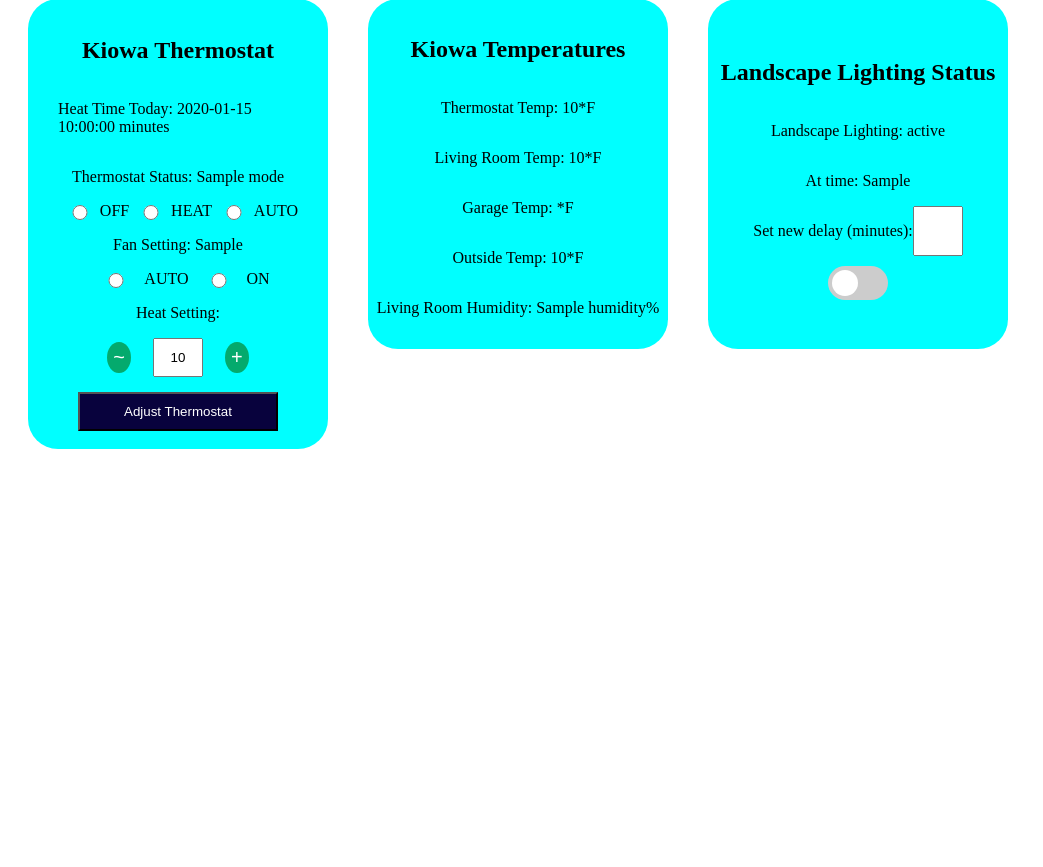
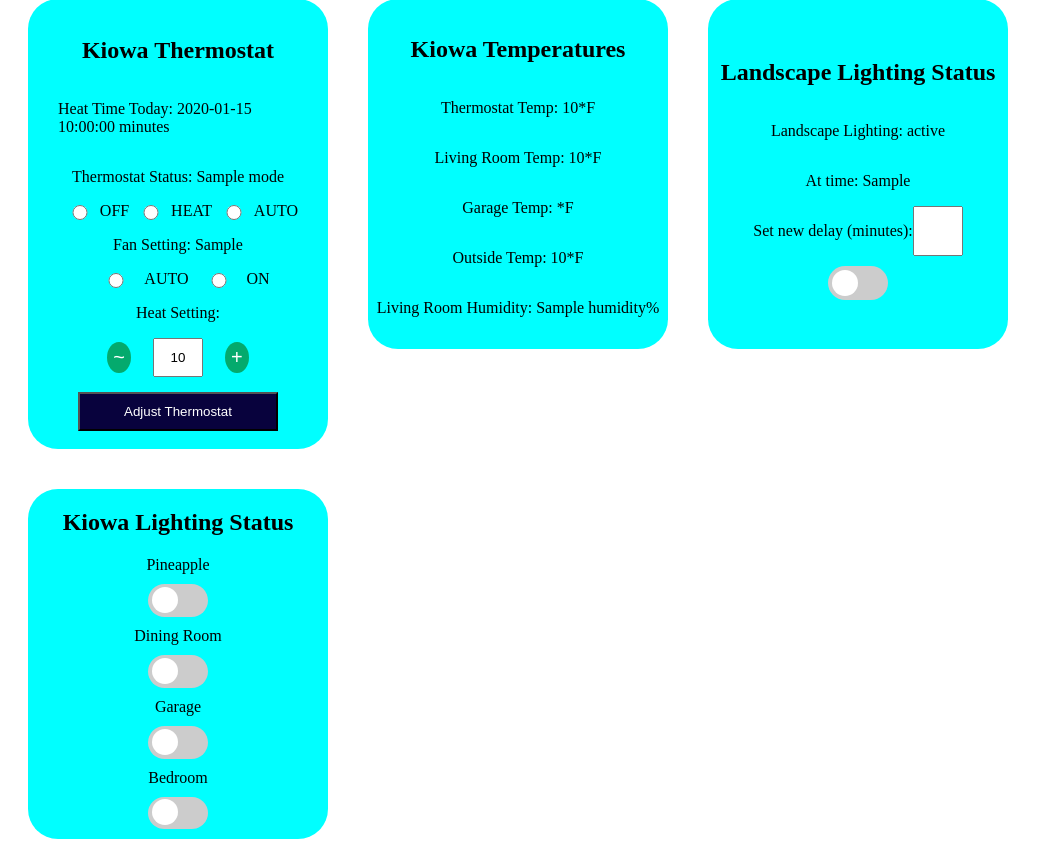
Before and after one commit to sailcali/kiowa-monitor-API, a Flask app: template app/templates/dashboard.html in a window 1280 px wide. Shown: the part 189-1056 px from the top of the page, without its empty margins (0-1043 px from the left). Before the commit the page ends 638 px from the top, so only its background shows below. Run offline with Flask 2, Linux system fonts and the light colour scheme; the template is opened without the code that fills it: most values are stand-ins (such as "Sample title", 1, 10 or a date in 2020); data that the repository does not hold is empty; parts of the project's set-up code (start-up, migrations or seed data) failed here and were passed over.

Commit message:
added lighting panel to dashboard

```diff
--- a/app/routes.py
+++ b/app/routes.py
@@ -6,8 +6,10 @@ from datetime import datetime, timedelta, date
 import requests
 from dotenv import load_dotenv
 import os
+from smartthings import SMARTTHINGS_DEVICES
 
 load_dotenv()
+SMARTTHINGS_TOKEN = os.environ.get("SMARTTHINGS_TOKEN")
 IP = os.environ.get("VENSTAR_IP")
 PI_ZERO_IP = os.environ.get("PI_ZERO_IP")
 VENSTAR_INFO_URL = 'http://' + IP + '/query/info'
@@ -15,6 +17,7 @@ VENSTAR_SENSOR_URL = 'http://' + IP + '/query/sensors'
 VENSTAR_RUNTIMES_URL = 'http://' + IP + '/query/runtimes'
 VENSTAR_CONTROL_URL = 'http://' + IP + '/control'
 GARAGE_PI_STATUS_URL = 'http://' + PI_ZERO_IP + '/get-status'
+SMARTTHINGS_DEVICES_URL = 'https://api.smartthings.com/v1/devices'
 
 temps_bp = Blueprint('temps_bp', __name__, url_prefix='/temps')
 venstar_bp = Blueprint('venstar_bp', __name__, url_prefix='/venstar')
@@ -245,3 +248,48 @@ def get_food_schedule():
         db.session.add(new_meal)
         db.session.commit()
         return redirect(url_for('food_bp.get_food_schedule'))
+
+@api_bp.route('/smartthings/status', methods=['GET', 'POST'])
+def interact_smartthings():
+    headers = {"Authorization": "Bearer " + SMARTTHINGS_TOKEN}
+    if request.method == 'GET':
+        states = {"devices": []}
+        for device, id in SMARTTHINGS_DEVICES.items():
+            response = requests.get(f'{SMARTTHINGS_DEVICES_URL}/{id}/status', headers=headers)
+            device_state = response.json()
+            states['devices'].append({"name": device, 'state': device_state['components']['main']['switch']['switch']['value']})
+        return jsonify(states)
+    if request.method == 'POST':
+        data = request.get_json()
+        new_state = ''
+        device = ''
+        if data['light'] == 'pineappleLightSwitch':
+            device = 'Pineapple'
+            if data['state']:
+                new_state = 'on'
+            else:
+                new_state = 'off'
+        elif data['light'] == 'diningLightSwitch':
+            device = 'Dining Room Table'
+            if data['state']:
+                new_state = 'on'
+            else:
+                new_state = 'off'
+        elif data['light'] == 'garageLightSwitch':
+            device = 'Garage Light'
+            if data['state']:
+                new_state = 'on'
+            else:
+                new_state = 'off'
+        elif data['light'] == 'bedroomLightSwitch':
+            device = 'Bedroom Light'
+            if data['state']:
+                new_state = 'on'
+            else:
+                new_state = 'off'
+        params = {'commands': [{"component": 'main',
+                                "capability": 'switch',
+                                "command": new_state}]}
+        requests.post(f"{SMARTTHINGS_DEVICES_URL}/{SMARTTHINGS_DEVICES[device]}/commands", headers=headers, json=params)
+
+        return jsonify([])
--- a/app/static/css/dashboard.css
+++ b/app/static/css/dashboard.css
@@ -108,6 +108,12 @@ align-items: center;
 
 #landscapeDelaySetTime {
   display: none;
+}
+
+#smartThingsContainer {
+  height: 350px;
+  width: 300px;
+  align-items: center;
 }
 
 main input {
--- a/app/static/js/dashboard.js
+++ b/app/static/js/dashboard.js
@@ -126,12 +126,70 @@ const adjustSetTemperature = (event) => {
     };
 }
 
+const getSmartThingsData = () => {
+    axios.get('api/smartthings/status')
+    .then((response) => {
+        for (var i=0; i<response.data['devices'].length; i++) {
+            if (response.data['devices'][i]['name'] === 'Pineapple') {
+                const pineappleSwitch = document.getElementById('pineappleLightSwitch');
+                if (response.data['devices'][i]['state'] == 'on') {
+                    pineappleSwitch.checked = true;
+                } else {
+                    pineappleSwitch.checked = false;
+                }
+            } else if (response.data['devices'][i]['name'] === 'Bedroom Light') {
+                const bedroomSwitch = document.getElementById('bedroomLightSwitch');
+                if (response.data['devices'][i]['state'] == 'on') {
+                    bedroomSwitch.checked = true;
+                } else {
+                    bedroomSwitch.checked = false;
+                }
+            } else if (response.data['devices'][i]['name'] === 'Garage Light') {
+                const garageSwitch = document.getElementById('garageLightSwitch');
+                if (response.data['devices'][i]['state'] == 'on') {
+                    garageSwitch.checked = true;
+                } else {
+                    garageSwitch.checked = false;
+                }
+            } else if (response.data['devices'][i]['name'] === 'Dining Room Table') {
+                const diningSwitch = document.getElementById('diningLightSwitch');
+                if (response.data['devices'][i]['state'] == 'on') {
+                    diningSwitch.checked = true;
+                } else {
+                    diningSwitch.checked = false;
+                };
+            };
+        };
+
+
+    })
+};
+
+const adjustLighting = (event) => {
+    console.log(event.target.checked);
+    axios.post('api/smartthings/status', {
+        light: event.target.id,
+        state: event.target.checked
+    })
+    .then((response) => {
+        console.log(response);
+    })
+};
+
 const registerEvents = () => {
     venstarModeSetting();
     const dateInput = document.getElementById('dateInputTemp');
     dateInput.addEventListener('input', changeDateHref);
     const lightingSwitch = document.getElementById('landscapeLightSwitch');
     lightingSwitch.addEventListener('click', adjustLandscapeLighting);
+    const pineappleSwitch = document.getElementById('pineappleLightSwitch');
+    pineappleSwitch.addEventListener('click', adjustLighting);
+    const diningSwitch = document.getElementById('diningLightSwitch');
+    diningSwitch.addEventListener('click', adjustLighting);
+    const garageSwitch = document.getElementById('garageLightSwitch');
+    garageSwitch.addEventListener('click', adjustLighting);
+    const bedroomSwitch = document.getElementById('bedroomLightSwitch');
+    bedroomSwitch.addEventListener('click', adjustLighting);
     const heat_increase = document.getElementById('heatIncrease');
     const heat_decrease = document.getElementById('heatDecrease');
     const cool_increase = document.getElementById('coolIncrease');
@@ -142,6 +200,7 @@ const registerEvents = () => {
     cool_decrease.addEventListener('click', adjustSetTemperature);
 
     getGarageData();
+    getSmartThingsData();
 };
 
   document.addEventListener('DOMContentLoaded', registerEvents);
--- a/app/templates/dashboard.html
+++ b/app/templates/dashboard.html
@@ -6,7 +6,7 @@
 	<link rel="stylesheet" type="text/css" href="{{ url_for('static', filename='css/dashboard.css') }}">
 	<meta charset="UTF-8">
 	<meta name="viewport" content="width=device-width, initial-scale=1">
-    <meta http-equiv="refresh" content="15">
+    <!-- <meta http-equiv="refresh" content="15"> -->
     <script>
         const data = JSON.parse('{{ data | tojson | safe}}');
     </script>
@@ -117,6 +117,29 @@
                 <span class="slider round"></span>
             </label>
         </section>
+        <section id="smartThingsContainer" class="container">
+            <h1>Kiowa Lighting Status</h1>
+            <label>Pineapple</label>
+            <label class="switch">
+                <input id='pineappleLightSwitch' type="checkbox">
+                <span class="slider round"></span>
+            </label>
+            <label>Dining Room</label>
+            <label class="switch">
+                <input id='diningLightSwitch' type="checkbox">
+                <span class="slider round"></span>
+            </label>
+            <label>Garage</label>
+            <label class="switch">
+                <input id='garageLightSwitch' type="checkbox">
+                <span class="slider round"></span>
+            </label>
+            <label>Bedroom</label>
+            <label class="switch">
+                <input id='bedroomLightSwitch' type="checkbox">
+                <span class="slider round"></span>
+            </label>
+        </section>
     </main>
     <script src="https://unpkg.com/axios/dist/axios.min.js"></script>
     <script type="module" src="{{ url_for('static', filename='js/dashboard.js') }}"></script>
```
Also changed, not shown: 1 other file.
